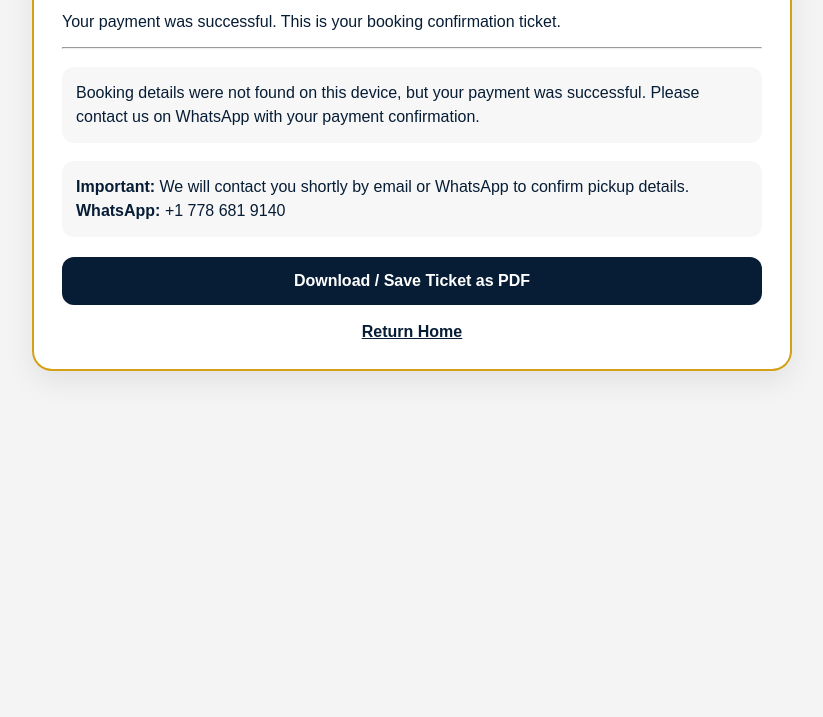
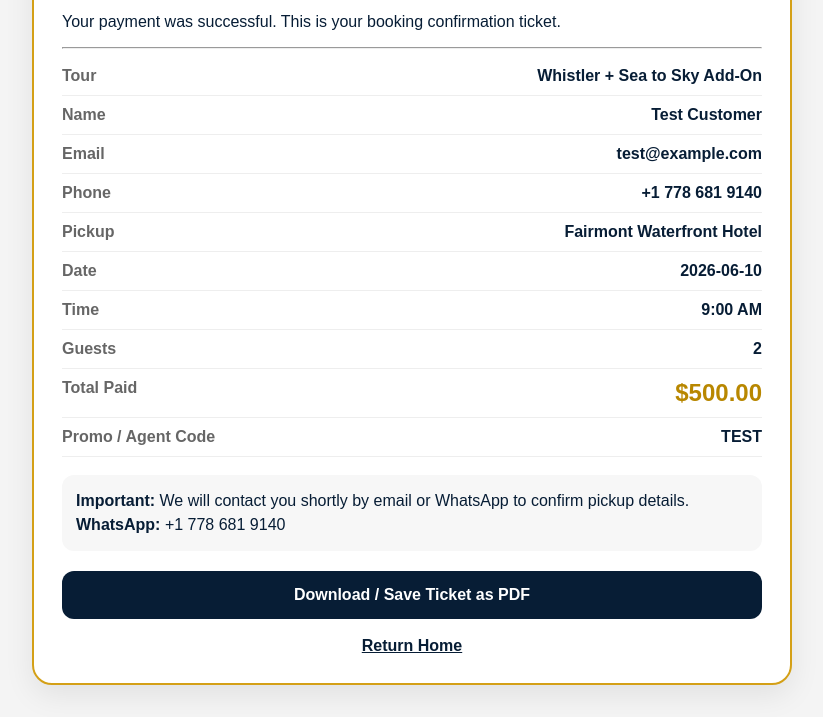
Before and after one commit to mohammadmirdeveloper/vancouver-peak, a website: page public/success.html in a window 1280 px wide. Shown: the part 142-859 px from the top of the page, without its empty margins (228-1051 px from the left). Before the commit the page ends 800 px from the top, so only its background shows below. Drawn offline with Linux system fonts and the light colour scheme.

Commit message:
Update success.html

```diff
--- a/public/success.html
+++ b/public/success.html
@@ -104,7 +104,18 @@ a{
 </div>
 
 <script>
-const order = JSON.parse(localStorage.getItem("pending_order") || "{}");
+const order = {
+  tour: "Whistler + Sea to Sky Add-On",
+  name: "Test Customer",
+  email: "test@example.com",
+  phone: "+1 778 681 9140",
+  pickup: "Fairmont Waterfront Hotel",
+  date: "2026-06-10",
+  time: "9:00 AM",
+  guests: 2,
+  total: "500.00",
+  agentCode: "TEST"
+};
 
 const ticketDetails = document.getElementById("ticketDetails");
 
```
